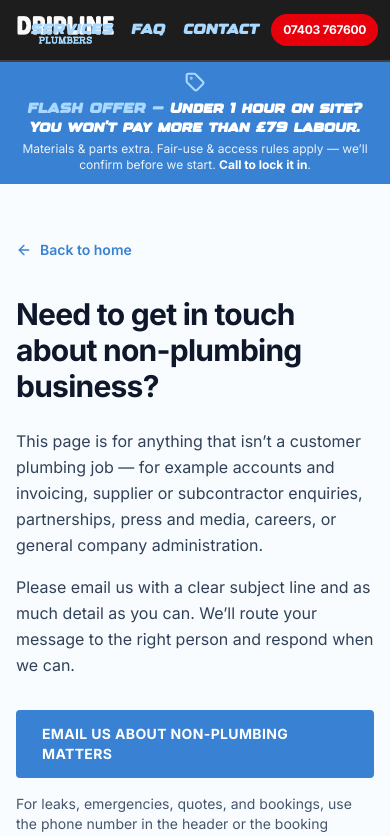
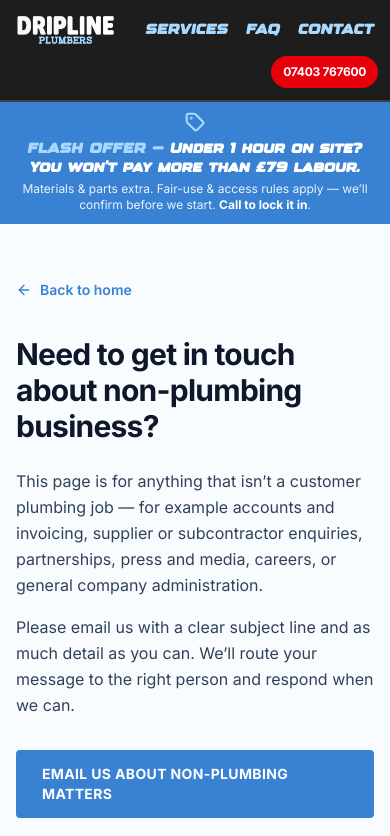
Before and after one commit to madeshrackup/dripline-site, a React (Vite) app: page /contact in a window 390 px wide. Shown: the top 836 px of the page. Built offline with nearby package versions, Linux system fonts and the light colour scheme; no server answers; a web font is replaced by a local one.

Commit message:
autoplay video and mobile view nav bar fixes

```diff
--- a/src/components/SiteHeader.tsx
+++ b/src/components/SiteHeader.tsx
@@ -19,7 +19,8 @@ export function SiteHeader() {
   return (
     <header className="border-b-2 border-white/15 bg-nav">
       <div className="mx-auto max-w-6xl px-3 py-3 sm:px-6 sm:py-4 lg:px-8">
-        <div className="flex flex-nowrap items-center justify-between gap-2 sm:gap-4 lg:gap-6">
+        <div className="flex flex-col gap-2 sm:gap-4 lg:flex-row lg:items-center lg:justify-between lg:gap-6">
+          <div className="flex w-full min-w-0 flex-nowrap items-center justify-between gap-2 sm:gap-4 lg:flex lg:min-w-0 lg:flex-1 lg:items-center lg:justify-between lg:gap-6">
             <Link
               to="/"
               className="block min-w-0 shrink-0 max-w-[min(100%,46vw)] no-underline sm:max-w-[min(100%,440px)]"
@@ -34,9 +35,8 @@ export function SiteHeader() {
               />
             </Link>
 
-          <div className="flex min-w-0 flex-1 flex-nowrap items-center justify-end gap-2 sm:gap-3 md:gap-4 lg:gap-6">
-            <nav aria-label="Primary" className="font-nav shrink-0">
-              <ul className="flex flex-nowrap items-center gap-2.5 text-sm font-semibold uppercase tracking-wide text-brand-light sm:gap-4 sm:text-base md:gap-5 md:text-lg">
+            <nav aria-label="Primary" className="font-nav min-w-0 shrink-0">
+              <ul className="flex flex-nowrap items-center justify-end gap-2.5 text-sm font-semibold uppercase tracking-wide text-brand-light sm:gap-4 sm:text-base md:gap-5 md:text-lg">
                 {nav.map((item) => (
                   <li key={item.to} className="shrink-0">
                     <Link
@@ -49,7 +49,9 @@ export function SiteHeader() {
                 ))}
               </ul>
             </nav>
+          </div>
 
+          <div className="flex w-full justify-end lg:contents">
             <a href={`tel:${PHONE_E164}`} className={phoneLinkClass}>
               <span className="sr-only">Emergency line </span>
               {PHONE_DISPLAY}
--- a/src/components/TestimonialsSection.tsx
+++ b/src/components/TestimonialsSection.tsx
@@ -1,3 +1,4 @@
+import { useEffect, useRef } from "react";
 import { Star } from "lucide-react";
 import { SERVICE_AREA_LABEL, TESTIMONIAL_VIDEO_SRC } from "../siteConfig";
 import { Section } from "./Section";
@@ -16,6 +17,31 @@ function FiveStars() {
 }
 
 export function TestimonialsSection() {
+  const videoRef = useRef<HTMLVideoElement>(null);
+
+  useEffect(() => {
+    const video = videoRef.current;
+    if (!video) return;
+
+    const observer = new IntersectionObserver(
+      ([entry]) => {
+        if (!entry) return;
+        if (entry.isIntersecting) {
+          void video.play().catch(() => undefined);
+        } else {
+          video.pause();
+        }
+      },
+      { threshold: 0.35, rootMargin: "0px 0px -8% 0px" },
+    );
+
+    observer.observe(video);
+    return () => {
+      observer.disconnect();
+      video.pause();
+    };
+  }, []);
+
   return (
     <div id="testimonials" className="border-b-2 border-slate-200 bg-white">
       <Section className="py-10 lg:py-12" aria-labelledby="testimonials-heading">
@@ -34,9 +60,11 @@ export function TestimonialsSection() {
           {/* Video — left on large screens, portrait / vertical */}
           <div className="mx-auto flex w-full max-w-[min(100%,320px)] shrink-0 justify-center lg:col-start-1 lg:row-span-2 lg:row-start-1 lg:mx-0 lg:max-w-[min(100%,min(360px,38vw))] lg:justify-start">
             <video
+              ref={videoRef}
               className="block h-auto max-h-[min(68dvh,620px)] w-auto max-w-full rounded-2xl border-2 border-slate-200 shadow-lg ring-1 ring-slate-900/5"
               controls
               playsInline
+              muted
               preload="metadata"
               aria-label={`Short on-site clip from work in ${SERVICE_AREA_LABEL}`}
             >
```
Lines whose indentation alone changed are shown as unchanged.
